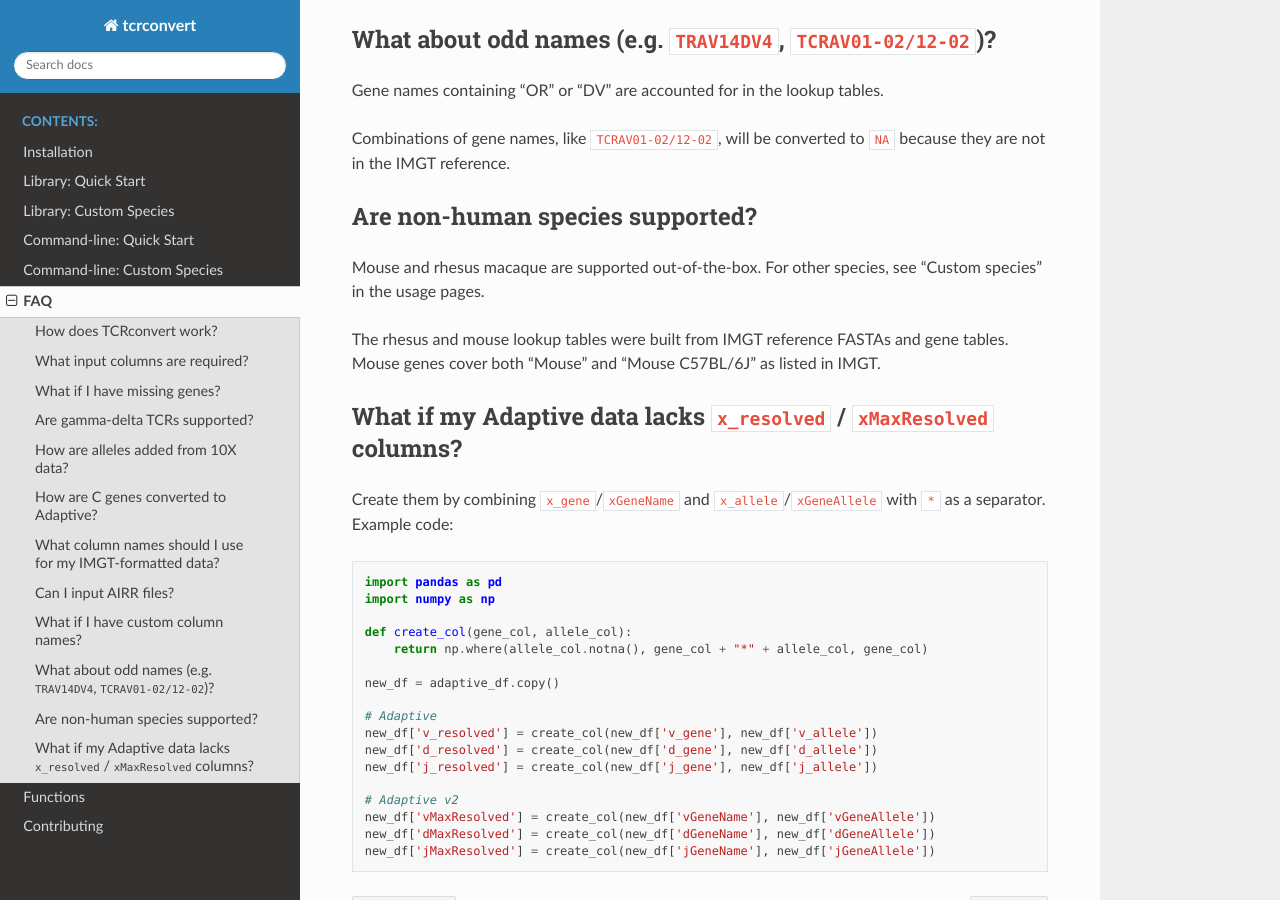
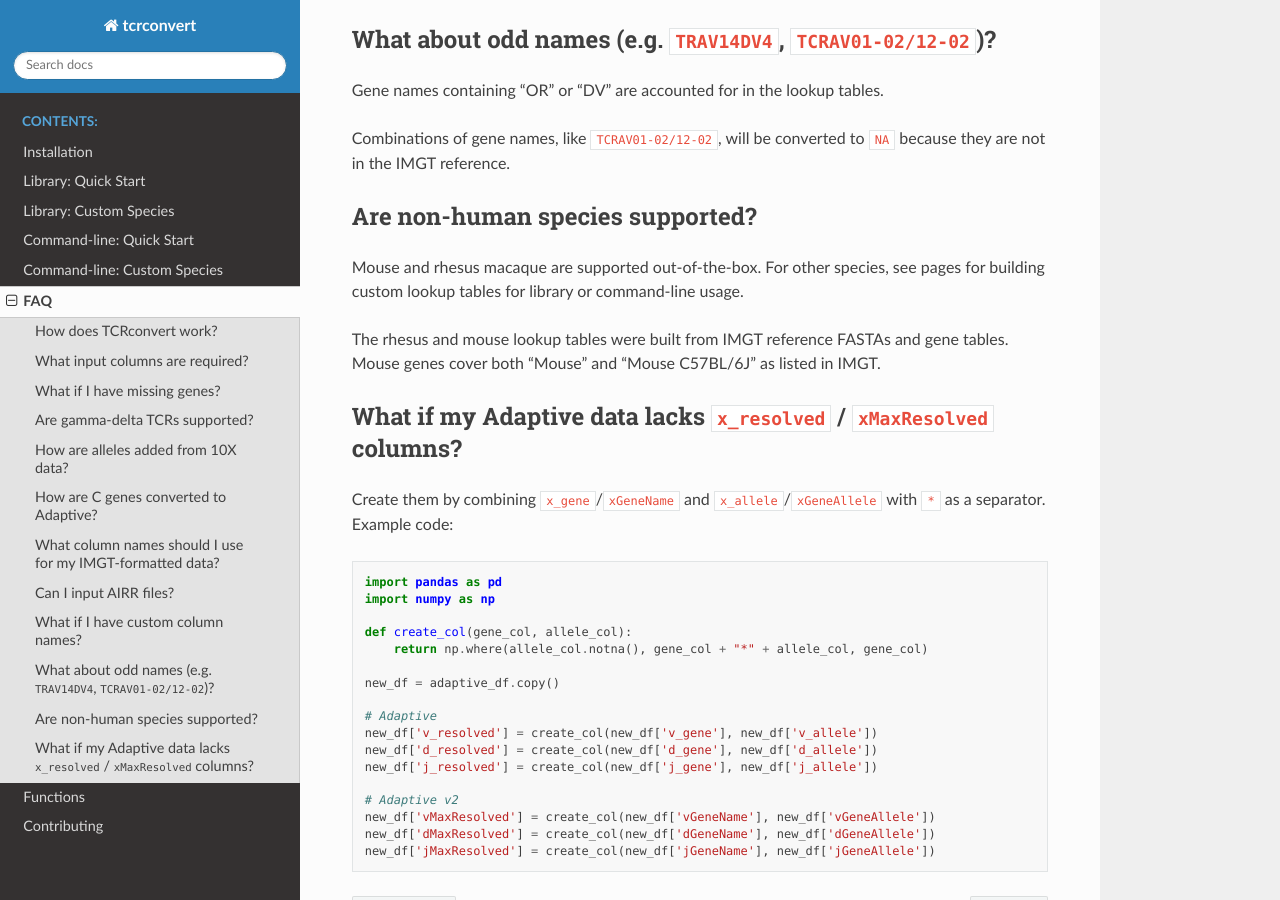
Before and after one commit to seshadrilab/tcrconvert, a Sphinx documentation site: the page built from docs/source/faq.rst, in a window 1280 px wide and 900 px high, scrolled down 1381 px. Built offline with Sphinx 7.4.7 and the Read the Docs theme 3.1.0, drawn with Linux system fonts in a browser that asks for light colours.

Commit message:
Be more specific about docs pages before new docs are live

```diff
--- a/docs/source/faq.rst
+++ b/docs/source/faq.rst
@@ -82,7 +82,7 @@ Are non-human species supported?
 ----------------------------------
 
 Mouse and rhesus macaque are supported out-of-the-box. For other species, see
-"Custom species" in the usage pages.
+pages for building custom lookup tables for library or command-line usage.
 
 The rhesus and mouse lookup tables were built from IMGT reference FASTAs and
 gene tables. Mouse genes cover both "Mouse" and "Mouse C57BL/6J" as listed in IMGT.
```
